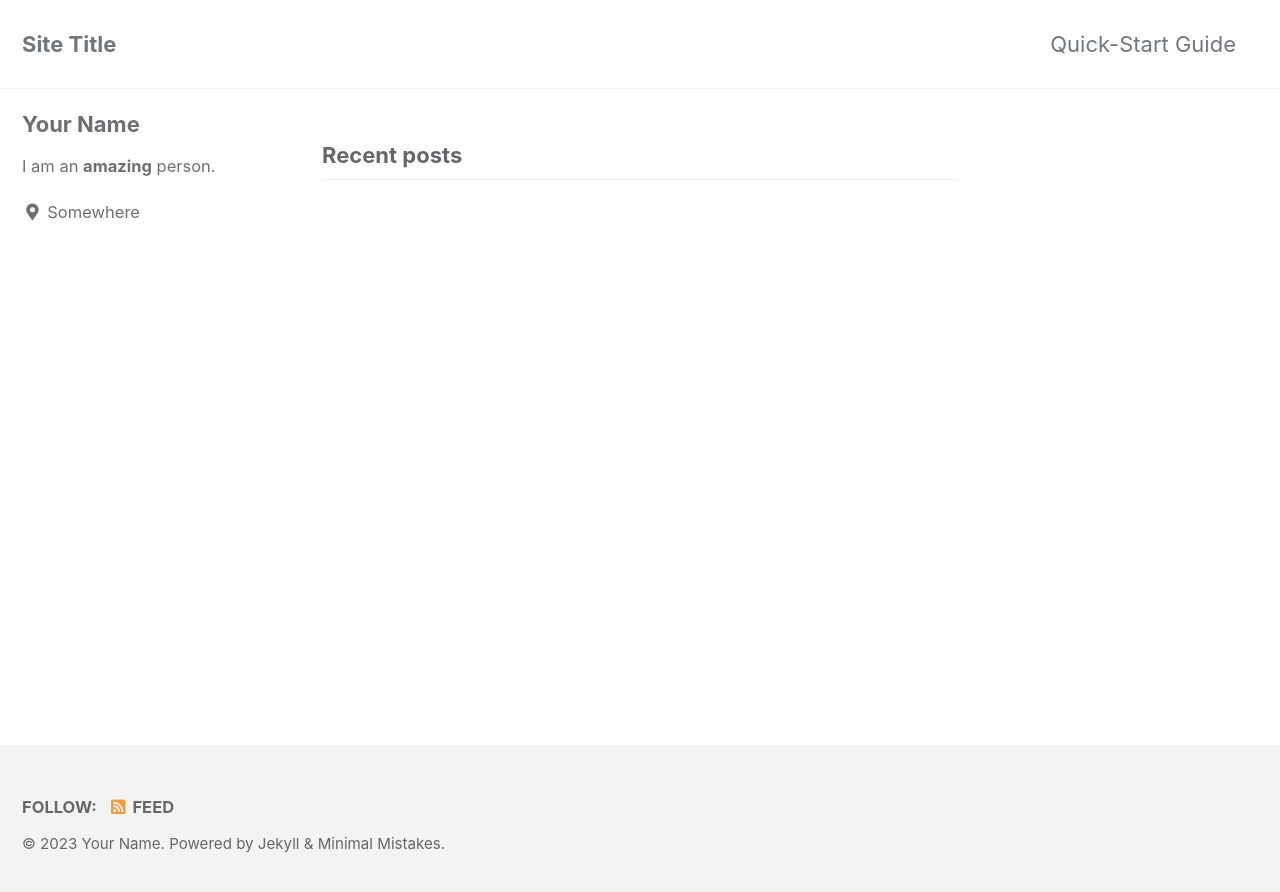
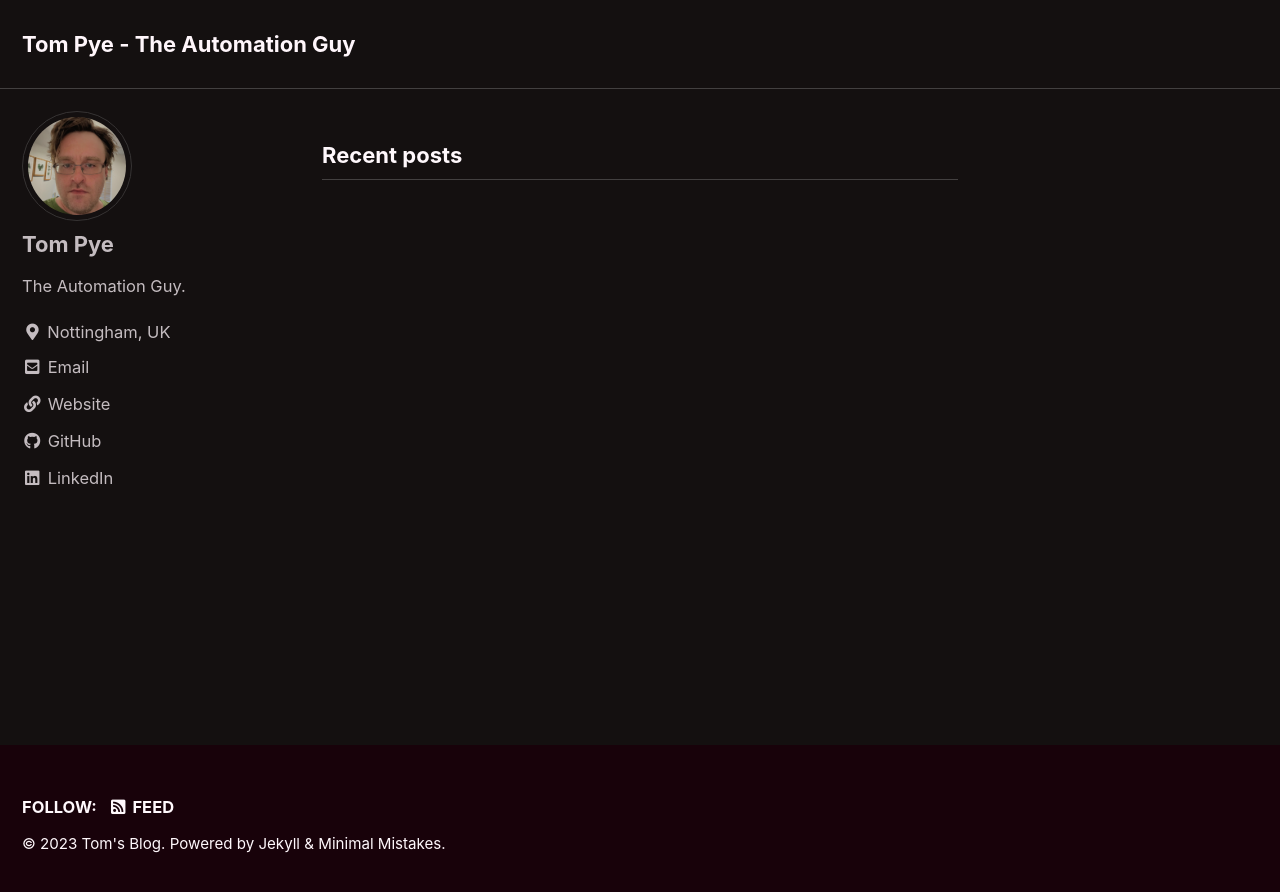
Before and after one commit to thomas-pye/thomas-pye.github.io, a Jekyll site: the page built from index.html, in a window 1280 px wide. Shown: the top 892 px of the page. Built offline with Jekyll 4.4.1, drawn with Linux system fonts in a browser that asks for light colours; cached includes are drawn as plain includes; the list of posts is cut into pages by our own code.

Commit message:
Initial configuration

```diff
--- a/Gemfile
+++ b/Gemfile
@@ -1,2 +1,3 @@
 source "https://rubygems.org"
 gemspec
+gem "webrick", "~> 1.8"
--- a/_config.yml
+++ b/_config.yml
@@ -12,16 +12,16 @@
 
 # theme                  : "minimal-mistakes-jekyll"
 # remote_theme           : "mmistakes/minimal-mistakes"
-minimal_mistakes_skin    : "default" # "air", "aqua", "contrast", "dark", "dirt", "neon", "mint", "plum", "sunrise"
+minimal_mistakes_skin    : "neon" # "air", "aqua", "contrast", "dark", "dirt", "neon", "mint", "plum", "sunrise"
 
 # Site Settings
 locale                   : "en-US"
-title                    : "Site Title"
-title_separator          : "-"
-subtitle                 : # site tagline that appears below site title in masthead
-name                     : "Your Name"
+title                    : "Tom Pye - The Automation Guy"
+#title_separator          : "-"
+#subtitle                 : "The Automation Guy"
+name                     : "Tom's Blog"
 description              : "An amazing website."
-url                      : # the base hostname & protocol for your site e.g. "https://mmistakes.github.io"
+url                      : "https://thomas-pye.github.io"
 baseurl                  : # the subpath of your site, e.g. "/blog"
 repository               : # GitHub username/repo-name e.g. "mmistakes/minimal-mistakes"
 teaser                   : # path of fallback teaser image, e.g. "/assets/images/500x300.png"
@@ -104,30 +104,25 @@ analytics:
 
 # Site Author
 author:
-  name             : "Your Name"
-  avatar           : # path of avatar image, e.g. "/assets/images/bio-photo.jpg"
-  bio              : "I am an **amazing** person."
-  location         : "Somewhere"
+  name             : "Tom Pye"
+  avatar           : "/assets/me.jpg"
+  bio              : "The Automation Guy."
+  location         : "Nottingham, UK"
   email            :
   links:
     - label: "Email"
       icon: "fas fa-fw fa-envelope-square"
-      # url: "mailto:your.name@email.com"
+      url: "mailto:thomaspye01@gmail.com"
     - label: "Website"
       icon: "fas fa-fw fa-link"
-      # url: "https://your-website.com"
-    - label: "Twitter"
-      icon: "fab fa-fw fa-twitter-square"
-      # url: "https://twitter.com/"
-    - label: "Facebook"
-      icon: "fab fa-fw fa-facebook-square"
-      # url: "https://facebook.com/"
+      url: "https://thomas-pye.github.io"
     - label: "GitHub"
       icon: "fab fa-fw fa-github"
-      # url: "https://github.com/"
-    - label: "Instagram"
-      icon: "fab fa-fw fa-instagram"
-      # url: "https://instagram.com/"
+      url: "https://github.com/thomas-pye"
+    - label: "LinkedIn"
+      icon: "fab fa-fw fa-linkedin"
+      url: "https://www.linkedin.com/in/thomaspye/"
+
 
 # Site Footer
 footer:
--- a/_data/navigation.yml
+++ b/_data/navigation.yml
@@ -1,9 +1,9 @@
 # main links
 main:
-  - title: "Quick-Start Guide"
-    url: https://mmistakes.github.io/minimal-mistakes/docs/quick-start-guide/
+  # - title: "Quick-Start Guide"
+  #  url: https://mmistakes.github.io/minimal-mistakes/docs/quick-start-guide/
   # - title: "About"
-  #   url: https://mmistakes.github.io/minimal-mistakes/about/
+  #   url: /about.html
   # - title: "Sample Posts"
   #   url: /year-archive/
   # - title: "Sample Collections"
```
Also changed, not shown: assets/me.jpg (added).
